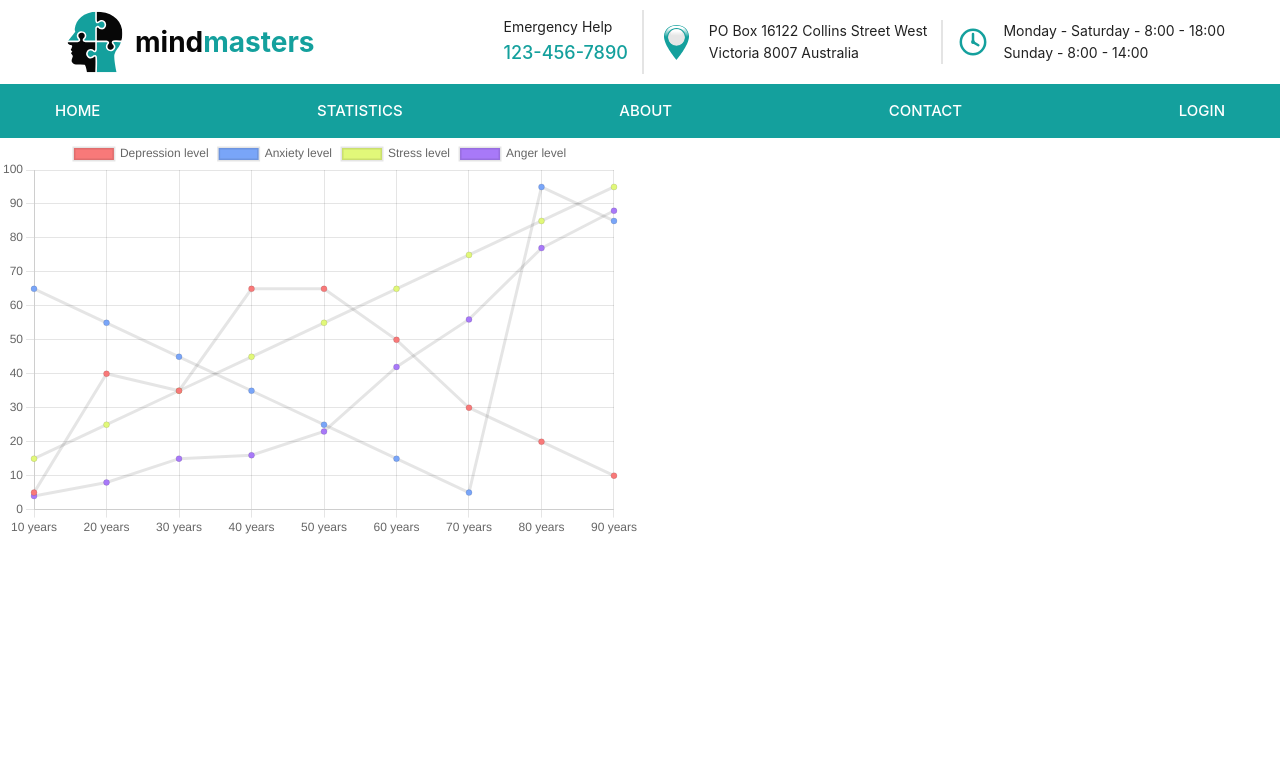
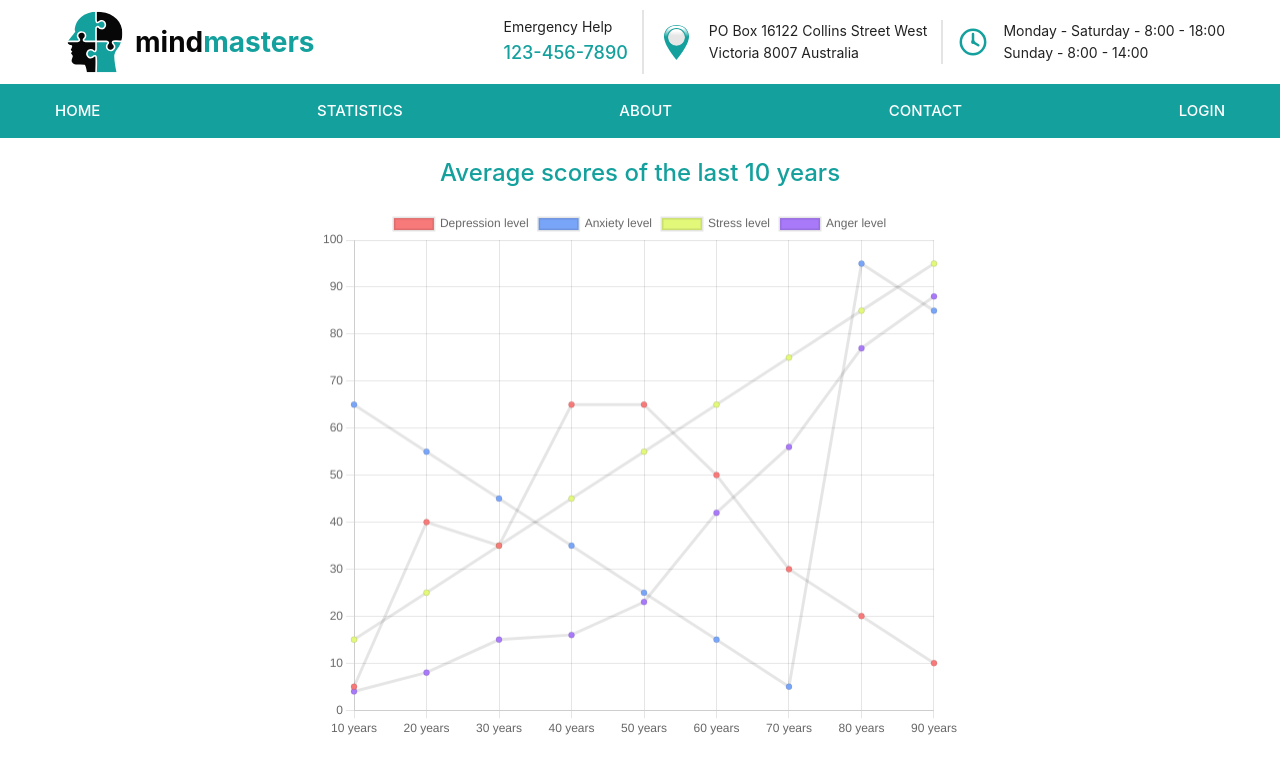
Before and after one commit to Feralwater/CogniLearn, a Vue app: page /statistics in a window 1280 px wide. Shown: the top 774 px of the page. Built offline with nearby package versions, Linux system fonts and the light colour scheme.

Commit message:
add styles to the chart

```diff
--- a/src/views/StatisticsView/StatisticsView.css
+++ b/src/views/StatisticsView/StatisticsView.css
@@ -1,4 +1,18 @@
 .chart-container {
+  width: 100%;
+  height: 100%;
+}
+
+.chart {
   width: 50%;
-  height: 50%;
+  height: 80%;
+  margin: 0 auto;
 }
+
+.chart-header {
+  text-align: center;
+  font-size: 1.5rem;
+  font-weight: 500;
+  margin: 1rem;
+  color: var(--vt-c-green);
+}
--- a/src/views/StatisticsView/StatisticsView.vue
+++ b/src/views/StatisticsView/StatisticsView.vue
@@ -1,6 +1,9 @@
 <template>
   <div class="chart-container">
+    <div class="chart">
+      <h1 class="chart-header">Average scores of the last 10 years</h1>
     <Chart :data="chartData" :options="options" />
+    </div>
   </div>
 </template>
 
```
